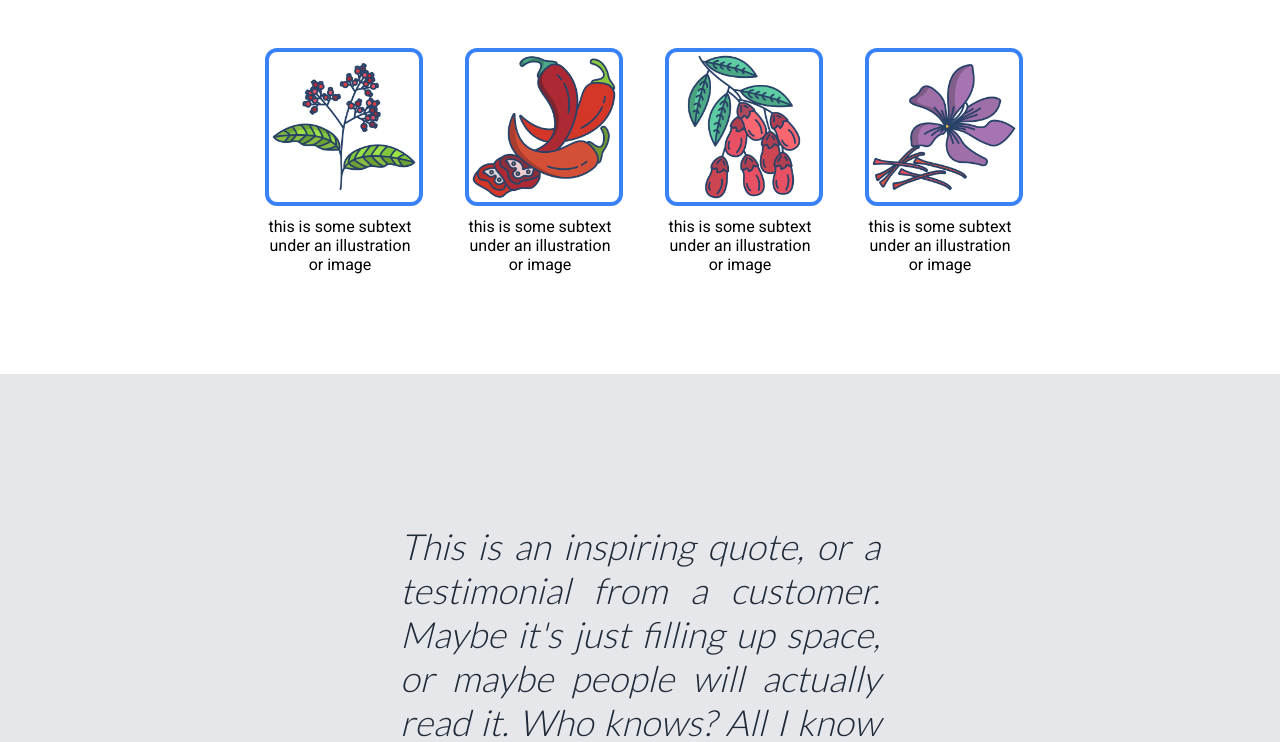
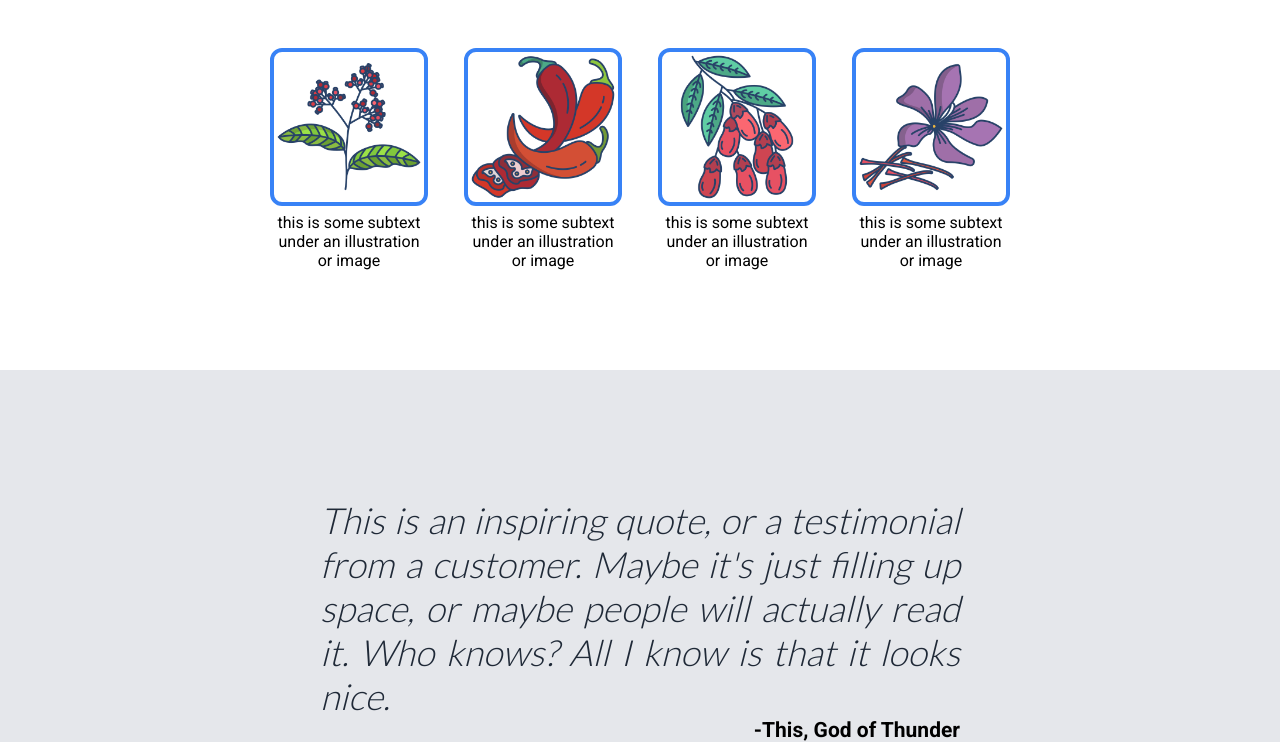
Before and after one commit to schutzdead/landing-page, a plain HTML site: page index.html in a window 1280 px wide. Shown: the part 578-1320 px from the top of the page. Drawn offline with Linux system fonts and the light colour scheme.

Commit message:
Optimization - last check

```diff
--- a/style.css
+++ b/style.css
@@ -12,7 +12,6 @@ body {
 
 button {
     background-color: #3882F6;
-
     border-radius: 8px;
     height: 35px;
     width: 110px;
@@ -93,11 +92,10 @@ a{
     border: none;
 }
 
-
 /* SECOND CONTAINER */
 
 .first {
-    padding:0px 200px 100px 200px;
+    margin:0px 200px 100px 200px;
 }
 
 .title {
@@ -111,11 +109,15 @@ a{
 .four-container {
     display: flex;
     justify-content: center;
-    gap: 50px;
+    gap: 5%;
 }
 
 .container {
     width: 150px;
+    display: flex;
+    flex-direction: column;
+    align-items: center;
+    justify-content: center;
 }
 
 .card {
@@ -133,7 +135,7 @@ a{
 /* THIRD CONTAINER */
 
 .second-content {
-    padding: 150px 400px;
+    padding: 10% 25%;
     background-color: #E5E7EB;
 }
 
```
